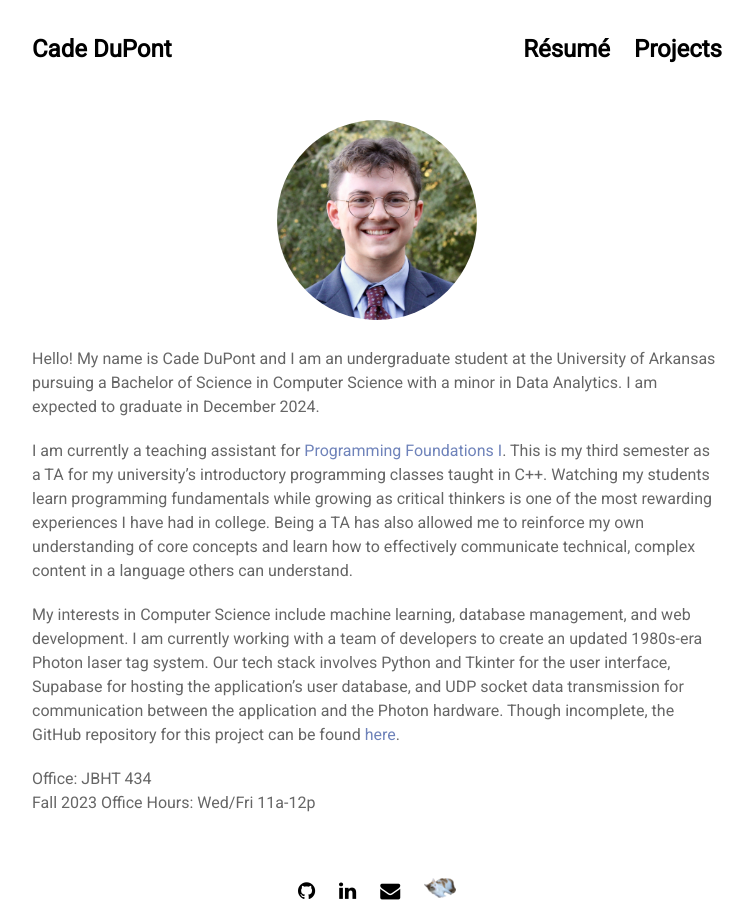
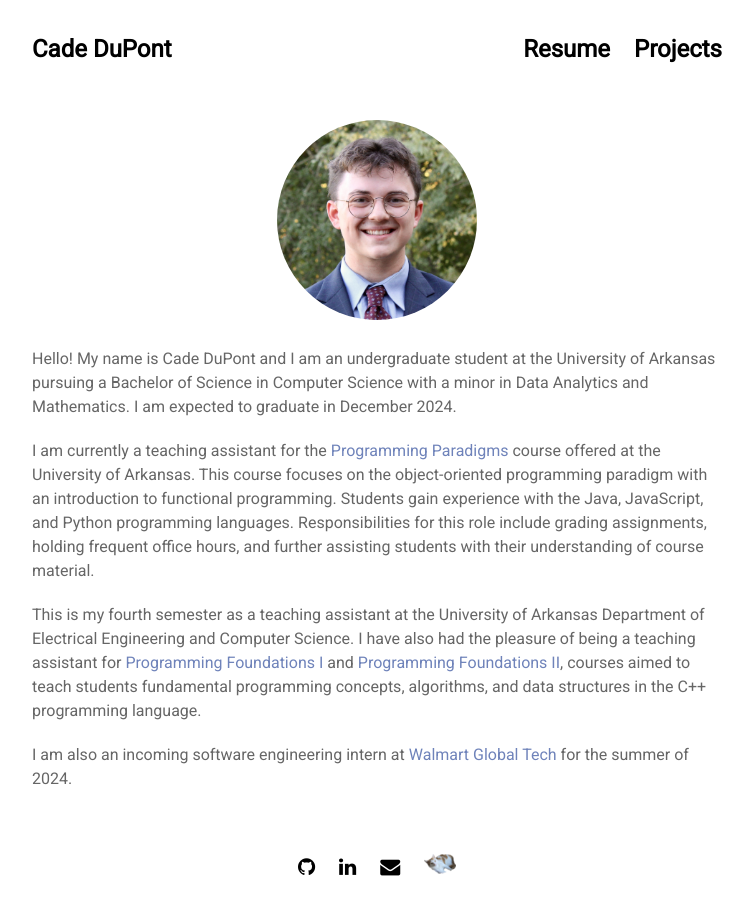
Before and after one commit to cadedupont/cadedupont.github.io, a Jekyll site: the page built from index.md, in a window 1280 px wide. Shown: the whole page, without its empty margins (263-1016 px from the left). Built offline with Jekyll 4.4.1, drawn with Linux system fonts in a browser that asks for light colours; nearby versions of some CDN libraries.

Commit message:
Project, home page updates

```diff
--- a/_includes/resume.html
+++ b/_includes/resume.html
@@ -1,4 +1,4 @@
 <object>
-    <p align="center">A copy of my résumé is attached below. You can download a PDF copy <a href="/assets/Cade DuPont - Resume.pdf" download>here</a>.</p>
+    <p align="center">A copy of my resume is attached below. You can download a PDF copy <a href="/assets/Cade DuPont - Resume.pdf" download>here</a>.</p>
     <embed src="/assets/Cade DuPont - Resume.pdf" width="100%" height="900px" type='application/pdf'>
 </object>
--- a/index.md
+++ b/index.md
@@ -7,14 +7,10 @@ title: Home
     <img src="/assets/img/home/self.jpeg" width="200" height="200" style="border-radius: 50%;" alt="Cade DuPont"/>
 </p>
 
-Hello! My name is Cade DuPont and I am an undergraduate student at the University of Arkansas pursuing a Bachelor of Science in Computer Science with a minor in Data Analytics. I am expected to graduate in December 2024.
+Hello! My name is Cade DuPont and I am an undergraduate student at the University of Arkansas pursuing a Bachelor of Science in Computer Science with a minor in Data Analytics and Mathematics. I am expected to graduate in December 2024.
 
+I am currently a teaching assistant for the [Programming Paradigms](https://catalog.uark.edu/search/?P=CSCE%203193) course offered at the University of Arkansas. This course focuses on the object-oriented programming paradigm with an introduction to functional programming. Students gain experience with the Java, JavaScript, and Python programming languages. Responsibilities for this role include grading assignments, holding frequent office hours, and further assisting students with their understanding of course material.
 
-I am currently a teaching assistant for [Programming Foundations I](https://catalog.uark.edu/search/?P=CSCE%202004). This is my third semester as a TA for my university's introductory programming classes taught in C++. Watching my students learn programming fundamentals while growing as critical thinkers is one of the most rewarding experiences I have had in college. Being a TA has also allowed me to reinforce my own understanding of core concepts and learn how to effectively communicate technical, complex content in a language others can understand.
+This is my fourth semester as a teaching assistant at the University of Arkansas Department of Electrical Engineering and Computer Science. I have also had the pleasure of being a teaching assistant for [Programming Foundations I](https://catalog.uark.edu/search/?P=CSCE%202004) and [Programming Foundations II](https://catalog.uark.edu/search/?P=CSCE%202014), courses aimed to teach students fundamental programming concepts, algorithms, and data structures in the C++ programming language.
 
-
-My interests in Computer Science include machine learning, database management, and web development. I am currently working with a team of developers to create an updated 1980s-era Photon laser tag system. Our tech stack involves Python and Tkinter for the user interface, Supabase for hosting the application's user database, and UDP socket data transmission for communication between the application and the Photon hardware. Though incomplete, the GitHub repository for this project can be found [here](https://github.com/cadedupont/photon).
-
-
-Office: JBHT 434<br>
-Fall 2023 Office Hours: Wed/Fri 11a-12p
+I am also an incoming software engineering intern at [Walmart Global Tech](https://tech.walmart.com/content/walmart-global-tech/en_us.html) for the summer of 2024.
--- a/pages/resume.md
+++ b/pages/resume.md
@@ -1,6 +1,6 @@
 ---
 layout: page
-title: Résumé
+title: Resume
 permalink: /resume
 ---
 
```
Also changed, not shown: _data/settings.yml (+5 -6 lines), pages/pico.md (+2 -9 lines), assets/img/color-frequency/thumbnail.jpg, assets/img/photon/thumbnail.jpg (added), assets/img/pico/angry.jpeg (added), assets/img/pico/why-sit-there.jpg, assets/img/pico/why-sit-there2.jpg (deleted), assets/img/pico/zoomies.jpg (deleted), assets/img/ray-tracing/thumbnail.jpg (deleted), assets/img/scripts/thumbnail.jpg (deleted), 3 other files.
